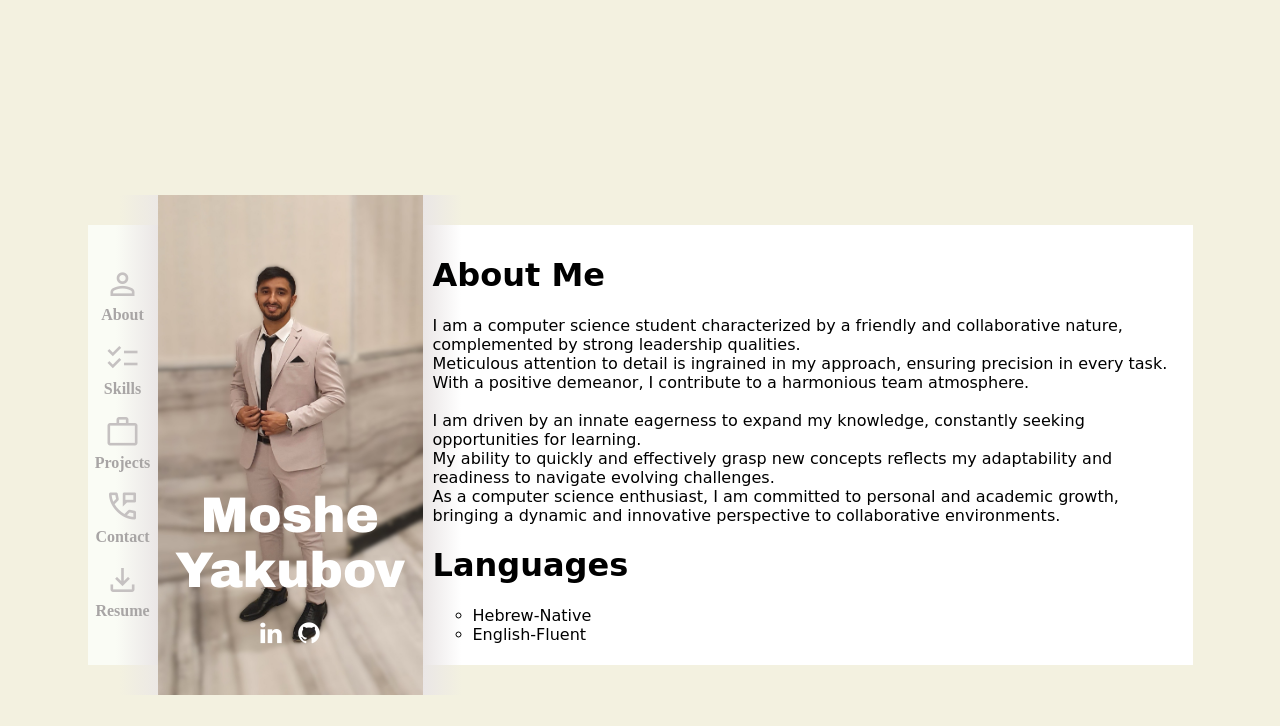
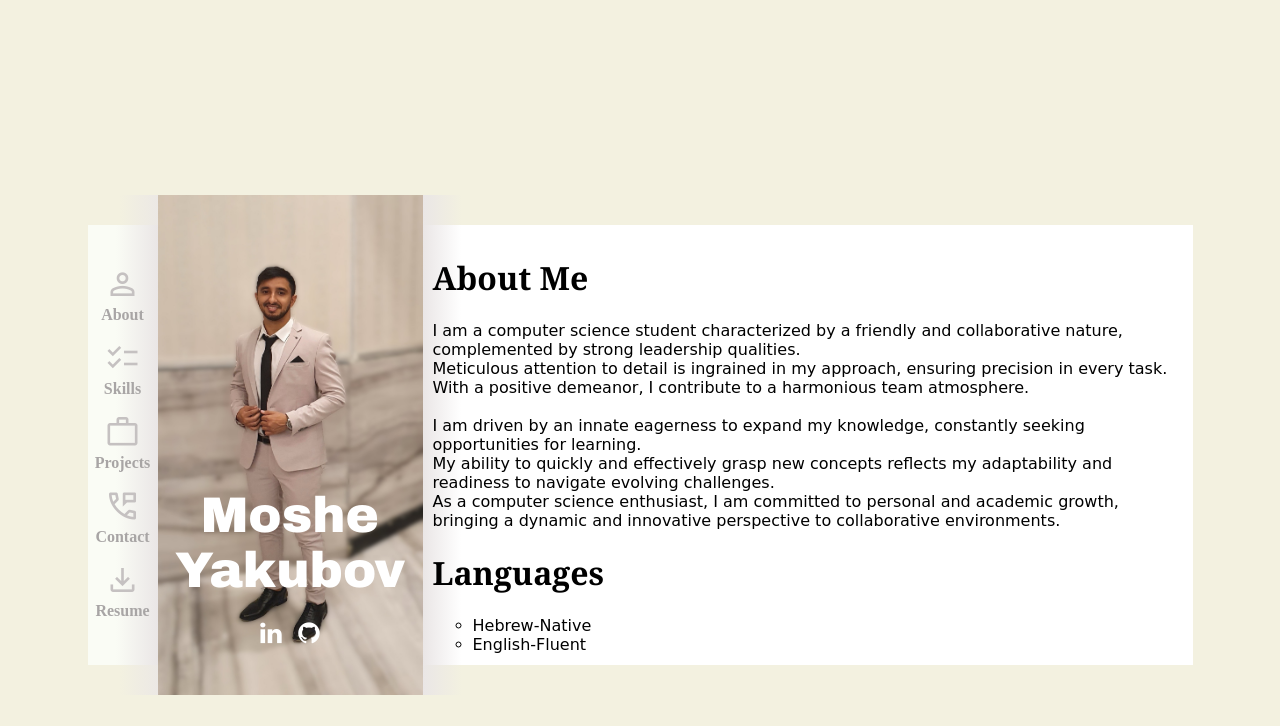
Before and after one commit to mosheyaku/resume, a Django app: page / in a window 1280 px wide. Shown: the top 726 px of the page. Run offline with Django 4.2, Linux system fonts and the light colour scheme.

Commit message:
Changing font family to the main titles of all pages.

```diff
--- a/static/apps.css
+++ b/static/apps.css
@@ -8,7 +8,12 @@ body {
     height: 100vh;
     background-color: rgb(243, 241, 224);
     font-family: "Microsoft YaHei UI Light", cursive;
+    /*font-family: "Guttman Miryam", cursive;*/
     /*Colonna MT*/
+}
+
+h1 {
+    font-family: Cambria, sans-serif;
 }
 
 .page-view {
```
